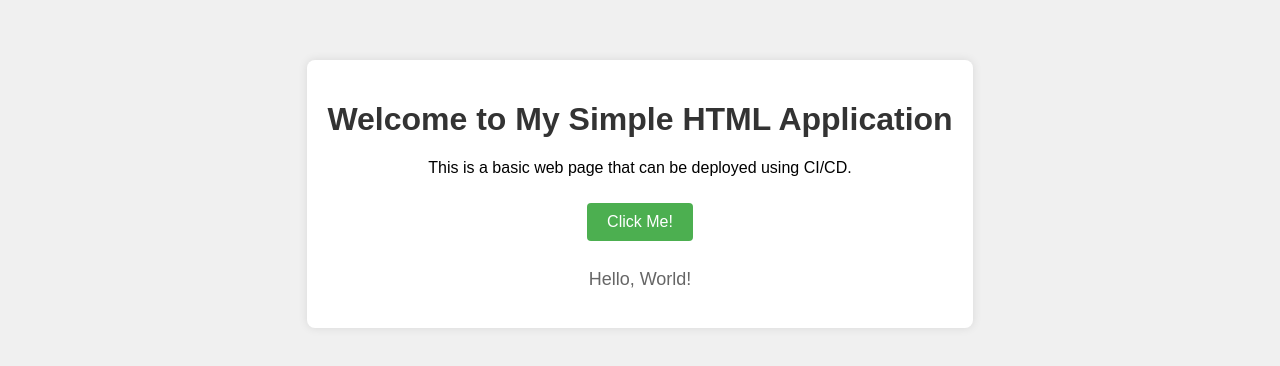
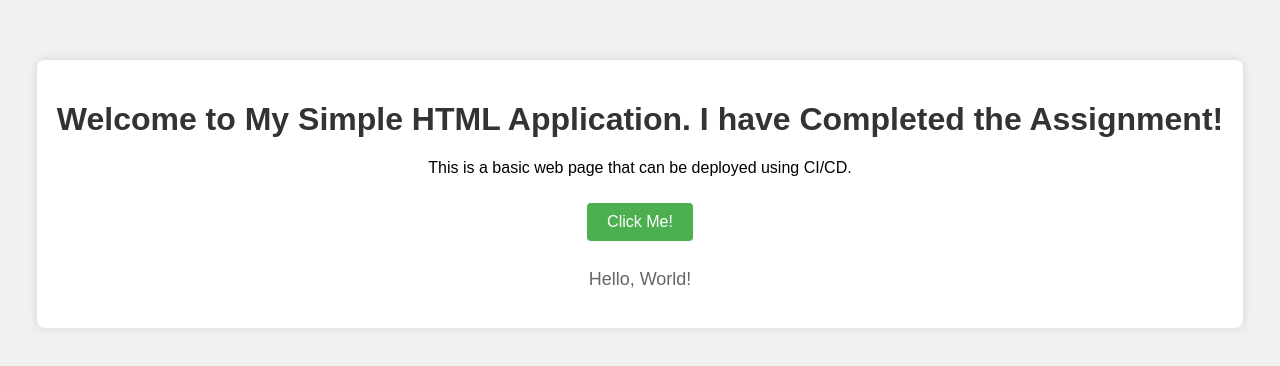
Before and after one commit to Franklyn180/my-assignment, a plain HTML site: page index.html in a window 1280 px wide. Shown: the part 206-572 px from the top of the page. Drawn offline with Linux system fonts and the light colour scheme.

Commit message:
Updated HTML file to include assignment note

```diff
--- a/index.html
+++ b/index.html
@@ -8,7 +8,7 @@
 </head>
 <body>
     <div class="container">
-        <h1>Welcome to My Simple HTML Application</h1>
+        <h1>Welcome to My Simple HTML Application. I have Completed the Assignment!</h1>
         <p>This is a basic web page that can be deployed using CI/CD.</p>
         <button id="changeTextBtn">Click Me!</button>
         <p id="message">Hello, World!</p>
```
Also changed, not shown: 1 other file.
